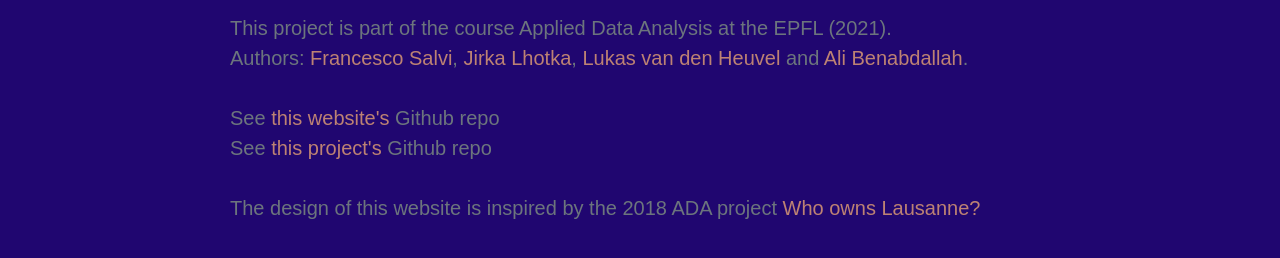
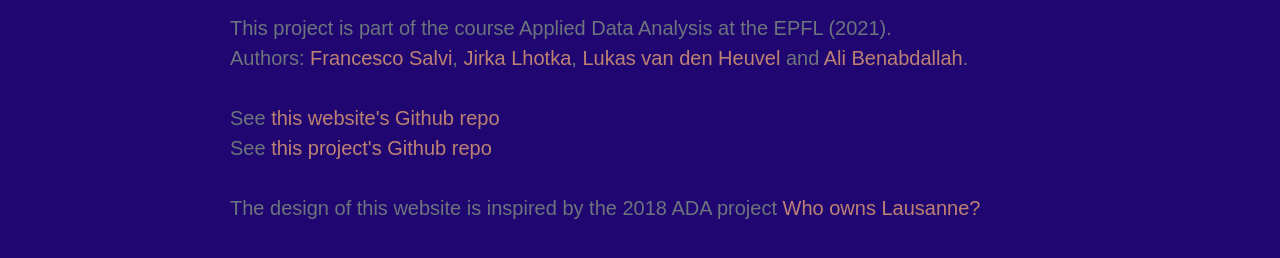
Before and after one commit to the-political-compass/data-driven-political-compass, a Jekyll site: the page built from index.md, in a window 1280 px wide and 900 px high, scrolled down 12665 px. Shown: the part 577-835 px from the top of the window. Built offline with Jekyll 4.4.1, drawn with Linux system fonts in a browser that asks for light colours; some web fonts are replaced; our own code applies the rules of GitHub Pages for plain Markdown files; part of the change alters nothing that is shown.

```diff
--- a/_layouts/default.html
+++ b/_layouts/default.html
@@ -63,9 +63,9 @@
             <a href="https://github.com/AlianBenabdallah">Ali Benabdallah</a>.
 
             <br /><br />
-            See <a href="https://github.com/the-political-compass/the-political-compass">this website's</a> Github repo
+            See <a href="https://github.com/the-political-compass/the-political-compass">this website's Github repo</a>
             <br />
-            See <a href="https://github.com/epfl-ada/ada-2021-project-alan">this project's</a> Github repo
+            See <a href="https://github.com/epfl-ada/ada-2021-project-alan">this project's Github repo</a>
 
           <br /><br />
           The design of this website is inspired by the 2018 ADA project <a href="https://github.com/who-owns-lausanne/who-owns-lausanne.github.io">Who owns Lausanne?</a>
```
